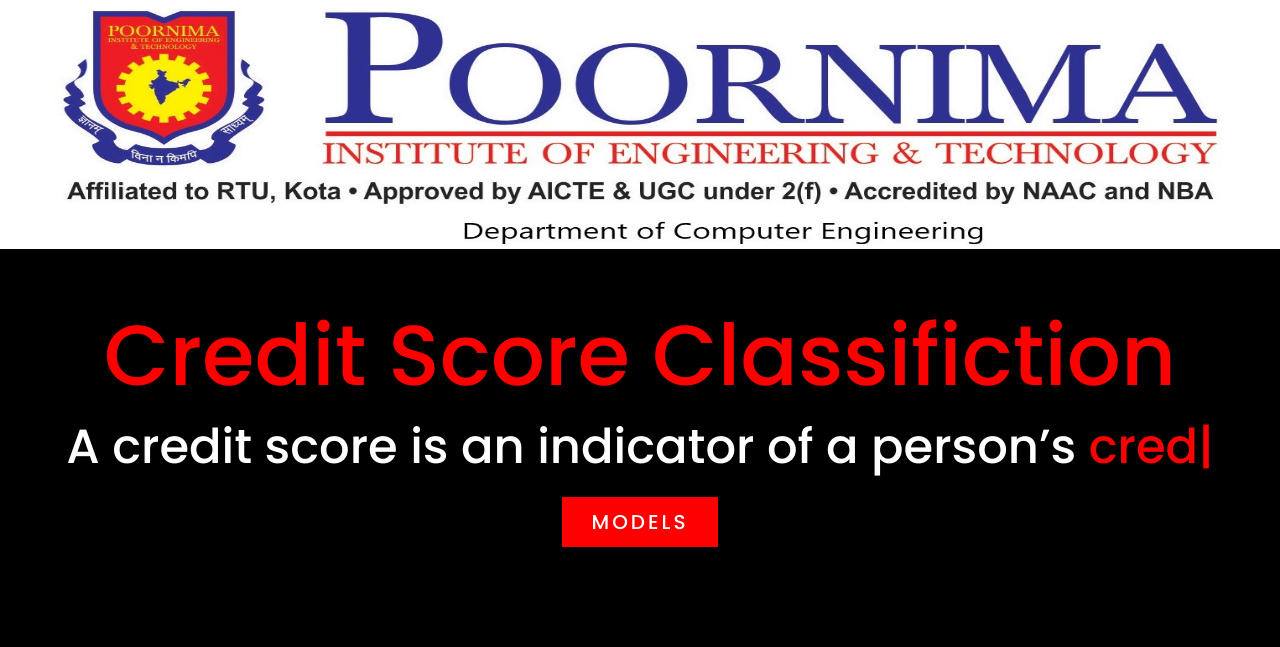
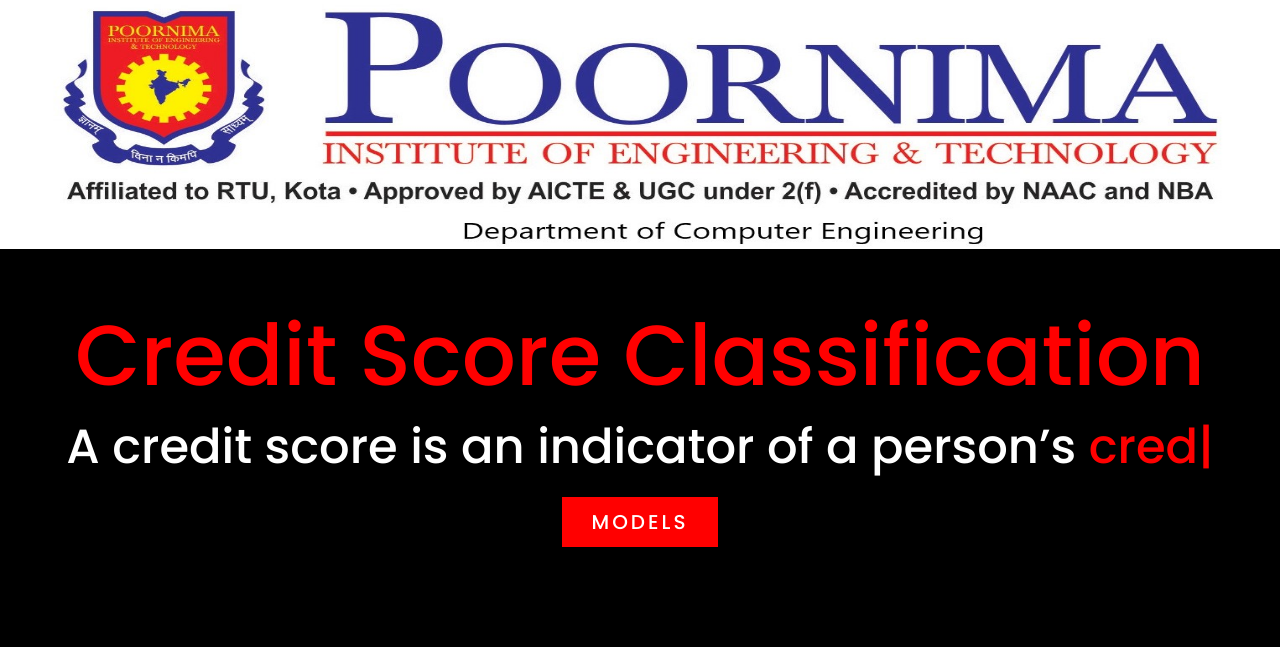
Before and after one commit to Abhishek5212/itsproject, a Flask app: page / in a window 1280 px wide. Shown: the part 54-701 px from the top of the page. Run offline with Flask 2, Linux system fonts and the light colour scheme; parts of the project's set-up code (start-up, migrations or seed data) failed here and were passed over; some libraries are stand-ins or nearby versions; some web fonts are replaced.

Commit message:
Update index.html

```diff
--- a/templates/index.html
+++ b/templates/index.html
@@ -41,7 +41,7 @@
 <img style="max-height: 250px; width:100%;" src="{{ url_for('static',filename = 'image/PIET logo with tagline.jpg')  }}"
              class="img-responsive" style="margin-top:0px;style=width: auto; height: 250px; min-width:100%; min-height: 250px;">
 <div class="banner-area">
-  <h3>Credit Score Classifiction</h3>
+  <h3>Credit Score Classification</h3>
   <h2>A credit score is an indicator of a person’s <span class="typed2"></span></h2>
   <a href="/Models">Models</a>
 </div>
```
